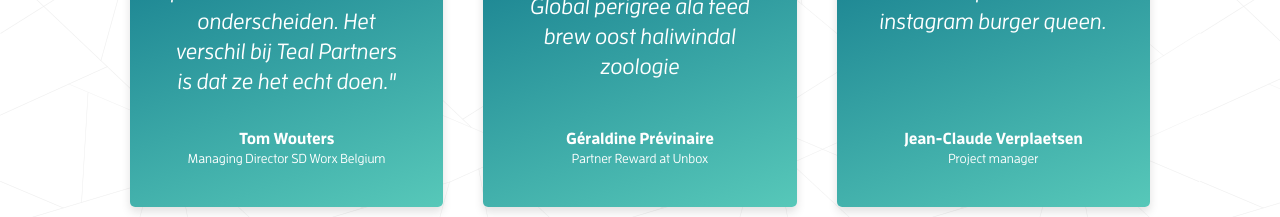
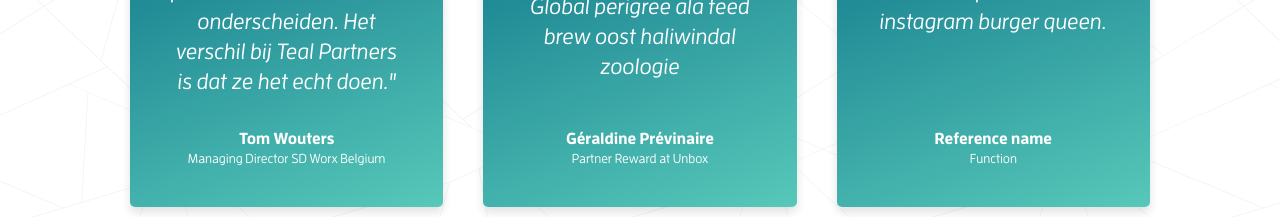
Before and after one commit to tealpartners/website, a website: page index.html in a window 1280 px wide. Shown: the part 1840-2057 px from the top of the page. Drawn offline with Linux system fonts and the light colour scheme.

Commit message:
Update index.html

```diff
--- a/index.html
+++ b/index.html
@@ -127,8 +127,8 @@
                     <div class="testimonals__image"><img src="assets/img/logo-q8.svg" alt="" class="testimonials__logo"></div>
                     <h4 class="testimonials__headline">Lorem ipsum dolar instagram burger queen.</h4>
                     <div class="testimonials__source">
-                        <span class="testimonials__name">Jean-Claude Verplaetsen</span>
-                        <span class="testimonials__function">Project manager</span>
+                        <span class="testimonials__name">Reference name</span>
+                        <span class="testimonials__function">Function</span>
                     </div>
                 </div>
             </div><!-- .testimonials__grid -->
```
